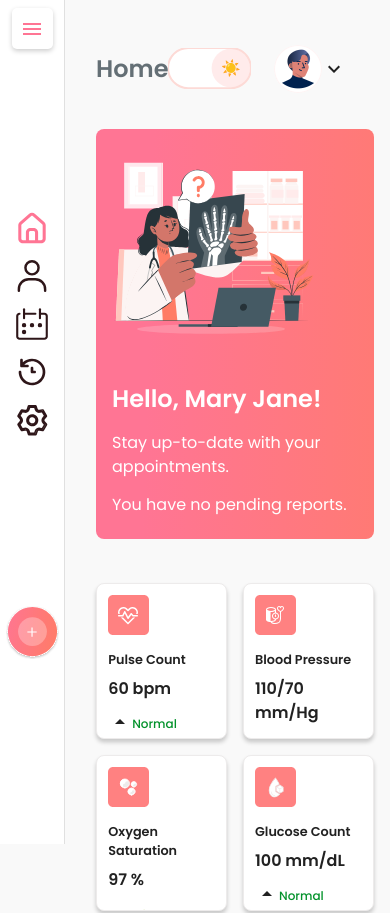
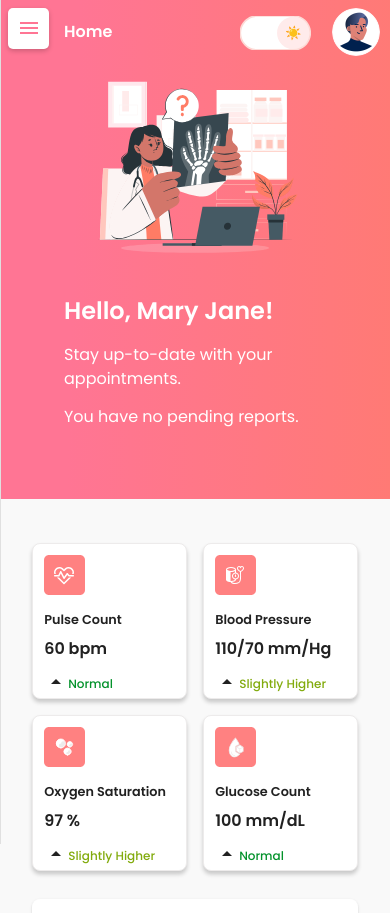
Before and after one commit to MK-Khan123/rainier-frontend, a React (Create React App) app: page / in a window 390 px wide. Shown: the top 913 px of the page. Built offline with nearby package versions, Linux system fonts and the light colour scheme.

Commit message:
Implemented the design for mobile screen

```diff
--- a/src/components/Home/HeaderMain/HeaderMain.js
+++ b/src/components/Home/HeaderMain/HeaderMain.js
@@ -8,18 +8,21 @@ const HeaderMain = () => {
     return (
         <Box
             sx={{
-                maxWidth: { lg: '44.875rem' },
+                maxWidth: { xs: '100%', lg: '44.875rem' },
                 maxHeight: { lg: '13.3125rem' },
                 background: 'linear-gradient(91.57deg, #FF7594 19.86%, #FF797B 84.16%, #FF7C65 139.72%)',
-                borderRadius: '8px',
-                mt: '2rem'
+                borderRadius: { md: '8px' },
+                mt: { md: '2rem' },
+                p: { xs: 6, md: 0 }
             }}
         >
             <Grid container>
-                <Grid item md={6}>
-                    <img src={bannerImage} alt="" />
+                <Grid item xs={12} md={6}>
+                    <Box sx={{ display: { xs: 'flex', md: 'inline' }, justifyContent: { xs: 'center' } }}>
+                        <Box component='img' src={bannerImage} alt="" />
+                    </Box>
                 </Grid>
-                <Grid item md={6}
+                <Grid item xs={12} md={6}
                     sx={{
                         display: 'flex',
                         flexDirection: 'column',
--- a/src/components/Home/Home.css
+++ b/src/components/Home/Home.css
@@ -27,6 +27,15 @@
 }
 
 @media only screen and (min-width: 390px) {
+  .patient-stat,
+  .appointments,
+  .to-do-list,
+  .covid-updates {
+    margin: 0 2rem;
+  }
+}
+
+@media only screen and (min-width: 390px) {
   .container {
     grid-template-areas:
       "top-navigation"
@@ -35,6 +44,15 @@
       "appointments"
       "to-do-list"
       "covid-updates";
+  }
+}
+
+@media only screen and (min-width: 834px) {
+  .patient-stat,
+  .appointments,
+  .to-do-list,
+  .covid-updates {
+    margin: 0;
   }
 }
 
--- a/src/components/Home/Home.js
+++ b/src/components/Home/Home.js
@@ -17,11 +17,12 @@ const Home = () => {
         <Box sx={{ display: { lg: 'flex' } }}>
             <Sidebar />
             <Box
-                pl={{ xs: 12, lg: 6 }}
-                pr={5}
+                pl={{ md: 12, lg: 6 }}
+                pr={{ md: 5 }}
                 pb={4}
                 width={{ lg: '100%' }}
                 backgroundColor={theme.palette.mode === 'light' ? '#F9F9F9' : ''}
+                position='relative'
             >
                 <div className='container'>
                     <div className='top-navigation'>
--- a/src/components/Home/TopNavigation/TopNavigation.js
+++ b/src/components/Home/TopNavigation/TopNavigation.js
@@ -6,6 +6,8 @@ import Typography from '@mui/material/Typography';
 import IconButton from '@mui/material/IconButton';
 import darkIcon from '../../../images/top-navigation/dark.svg';
 import lightIcon from '../../../images/top-navigation/light.svg';
+import darkIconSmall from '../../../images/top-navigation/dark-small.svg';
+import lightIconSmall from '../../../images/top-navigation/light-small.svg';
 import avatar from '../../../images/top-navigation/avatar.png';
 import avatarDark from '../../../images/top-navigation/avatar-dark.png';
 import ExpandMoreIcon from '@mui/icons-material/ExpandMore';
@@ -18,17 +20,21 @@ const TopNavigation = () => {
 
     return (
         <Box
-            mt={5}
+            mt={{ md: 5 }}
+            ml={{ xs: 8, md: 0 }}
             sx={{
                 display: 'flex',
                 justifyContent: 'space-between',
-                alignItems: 'center'
+                alignItems: 'center',
+                position: { xs: 'absolute', md: 'static' },
+                zIndex: 5,
+                width: { xs: '85%', md: '100%' } //I explicitly assigned the width to 85% because of absolute positioning. In case of static positioning, by default the width becomes 100%
             }}
         >
             <Typography
-                color={theme.palette.mode === 'dark' ? '#FFF' : '#646F75'}
+                color={{ xs: '#FFF', md: theme.palette.mode === 'dark' ? '#FFF' : '#646F75' }}
                 lineHeight='2.25rem'
-                fontSize='1.5rem'
+                fontSize={{ xs: '1rem', md: '1.5rem' }}
                 fontWeight='600'
                 variant='h5'
                 component='div'
@@ -40,34 +46,39 @@ const TopNavigation = () => {
                     display: 'flex',
                     justifyContent: 'center',
                     alignItems: 'center',
-                    marginRight: '1.7rem'
+                    mr: { md: '1.7rem' }
                 }}
             >
                 <IconButton
-                    sx={{
-                        mr: 3,
-                        width: '5.125rem'
-                    }}
+                    sx={{ mr: 3, width: { xs: '4rem', md: '5.125rem' } }}
                     onClick={() => setMode(!mode)}
                     color="inherit"
                 >
-                    {
-                        theme.palette.mode === 'dark' ? (
-                            <img src={darkIcon} alt="Dark Mode" />
-                        ) : (
-                            <img src={lightIcon} alt="Light Mode" />
-                        )
-                    }
+                    <Box sx={{ display: { xs: 'none', md: 'block' } }}>
+                        {
+                            theme.palette.mode === 'dark' ? (
+                                <Box component='img' src={darkIcon} alt="Dark Mode" />
+                            ) : (
+                                <Box component='img' src={lightIcon} alt="Light Mode" />
+                            )
+                        }
+                    </Box>
+                    <Box sx={{ display: { xs: 'block', md: 'none' }, mt: '8px' }}>
+                        {
+                            theme.palette.mode === 'dark' ? (
+                                <Box component='img' src={darkIconSmall} alt="Dark Mode" />
+                            ) : (
+                                <Box component='img' src={lightIconSmall} alt="Light Mode" />
+                            )
+                        }
+                    </Box>
                 </IconButton>
                 <Avatar
-                    sx={{
-                        width: '3rem',
-                        height: '3rem'
-                    }}
+                    sx={{ width: '3rem', height: '3rem', mr: { xs: 2, md: 0 } }}
                     alt="Profile Pic"
                     src={theme.palette.mode === 'dark' ? avatarDark : avatar}
                 />
-                <ExpandMoreIcon />
+                <ExpandMoreIcon sx={{ display: { xs: 'none', md: 'flex' } }} />
             </Box>
         </Box >
     );
--- a/src/components/Sidebar/Sidebar.js
+++ b/src/components/Sidebar/Sidebar.js
@@ -45,9 +45,12 @@ const closedMixin = (theme) => ({
     }),
     overflowX: 'hidden',
     width: `calc(${theme.spacing(7)} + 1px)`,
-    [theme.breakpoints.up('sm')]: {
+    [theme.breakpoints.up('xs')]: {
+        width: `calc(${theme.spacing(0)} + 1px)`,
+    },
+    [theme.breakpoints.up('md')]: {
         width: `calc(${theme.spacing(8)} + 1px)`,
-    },
+    }
 });
 
 const DrawerHeader = styled('div')(({ theme }) => ({
@@ -132,6 +135,29 @@ const Sidebar = () => {
     return (
         <Box>
             <CssBaseline />
+
+            {/* This button appears when the display is smaller than 834px */}
+            <IconButton
+                aria-label="open drawer"
+                onClick={handleDrawerOpen}
+                sx={{
+                    backgroundColor: '#FFF',
+                    '&:hover': { backgroundColor: '#FFF' },
+                    color: '#FF7594',
+                    width: '41px',
+                    height: '41px',
+                    margin: '0.5rem',
+                    boxShadow: '0px 2px 5px rgba(0, 0, 0, 0.2)',
+                    borderRadius: '5px',
+                    ...(open && { display: 'none' }),
+                    display: { xs: 'block', md: 'none' },
+                    position: 'absolute',
+                    zIndex: 5
+                }}
+            >
+                <MenuIcon />
+            </IconButton>
+
             <Drawer variant="permanent"
                 PaperProps={{
                     sx: {
```
Also changed, not shown: src/images/top-navigation/dark-small.svg (added), src/images/top-navigation/light-small.svg (added).
